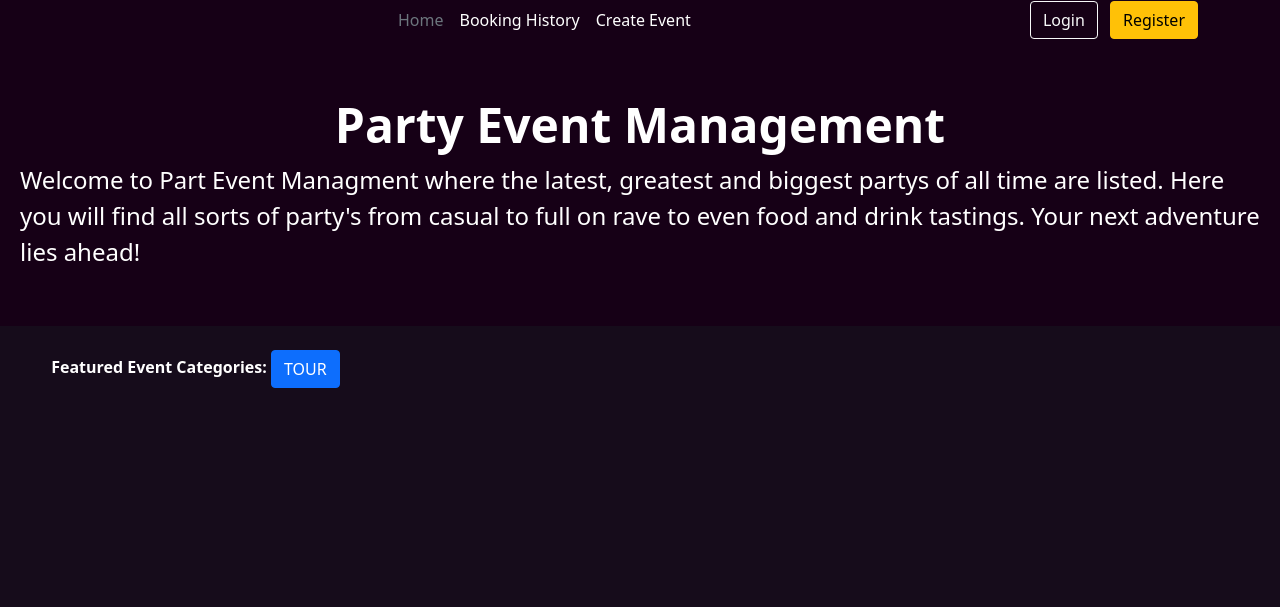
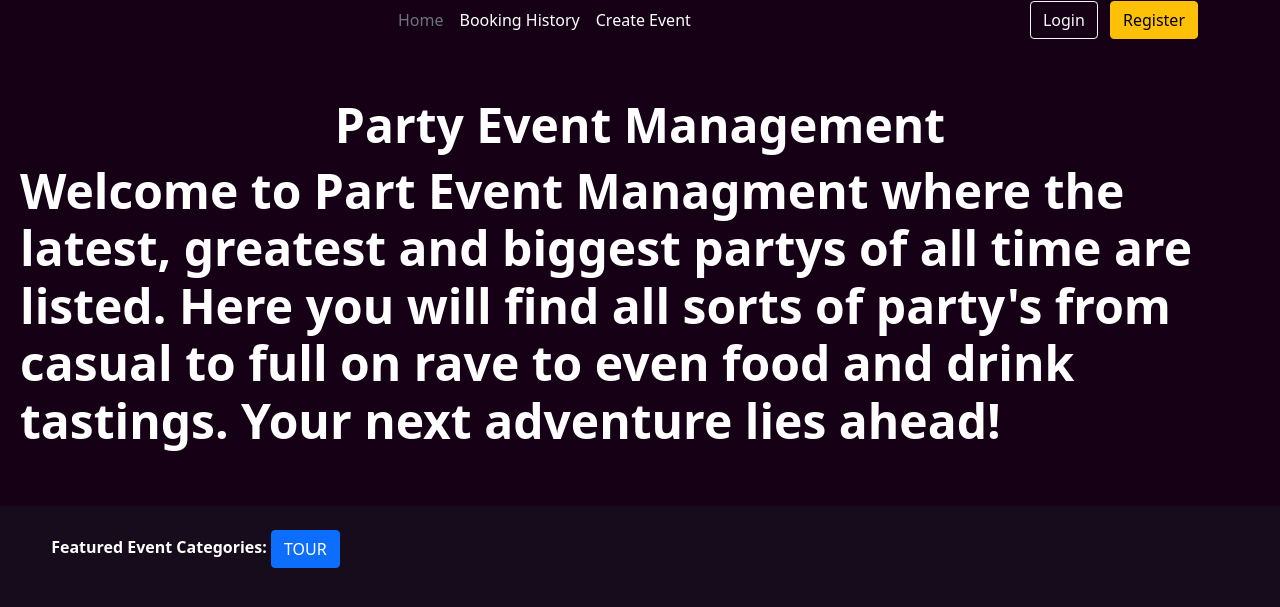
Before and after one commit to zlo120/IAB207-Assignment-3, a Flask app: page / in a window 1280 px wide. Shown: the top 607 px of the page. Run offline with Flask 2, Linux system fonts and the light colour scheme; data comes from the database, SQL or seed files in the repository; some libraries are stand-ins or nearby versions.

Commit message:
Index changes

```diff
--- a/website/templates/index.html
+++ b/website/templates/index.html
@@ -24,7 +24,7 @@ p {
             {% endif %}
             {% endwith %}
             <h1 style="text-align: center;" class="display-5 fw-bold">Party Event Management</h1>
-            <span style="color: white; text-align: center;" class="col-md-8 fs-4"> Welcome to Part Event Managment where the latest, greatest and biggest partys of all time are listed. Here you will find all sorts of party's from casual to full on rave to even food and drink tastings. Your next adventure lies ahead!</span>
+            <span style="color: white; text-align: center;" class="display-5 fw-bold">Welcome to Part Event Managment where the latest, greatest and biggest partys of all time are listed. Here you will find all sorts of party's from casual to full on rave to even food and drink tastings. Your next adventure lies ahead!</span>
         </div>
     </div>
 </section>
```
